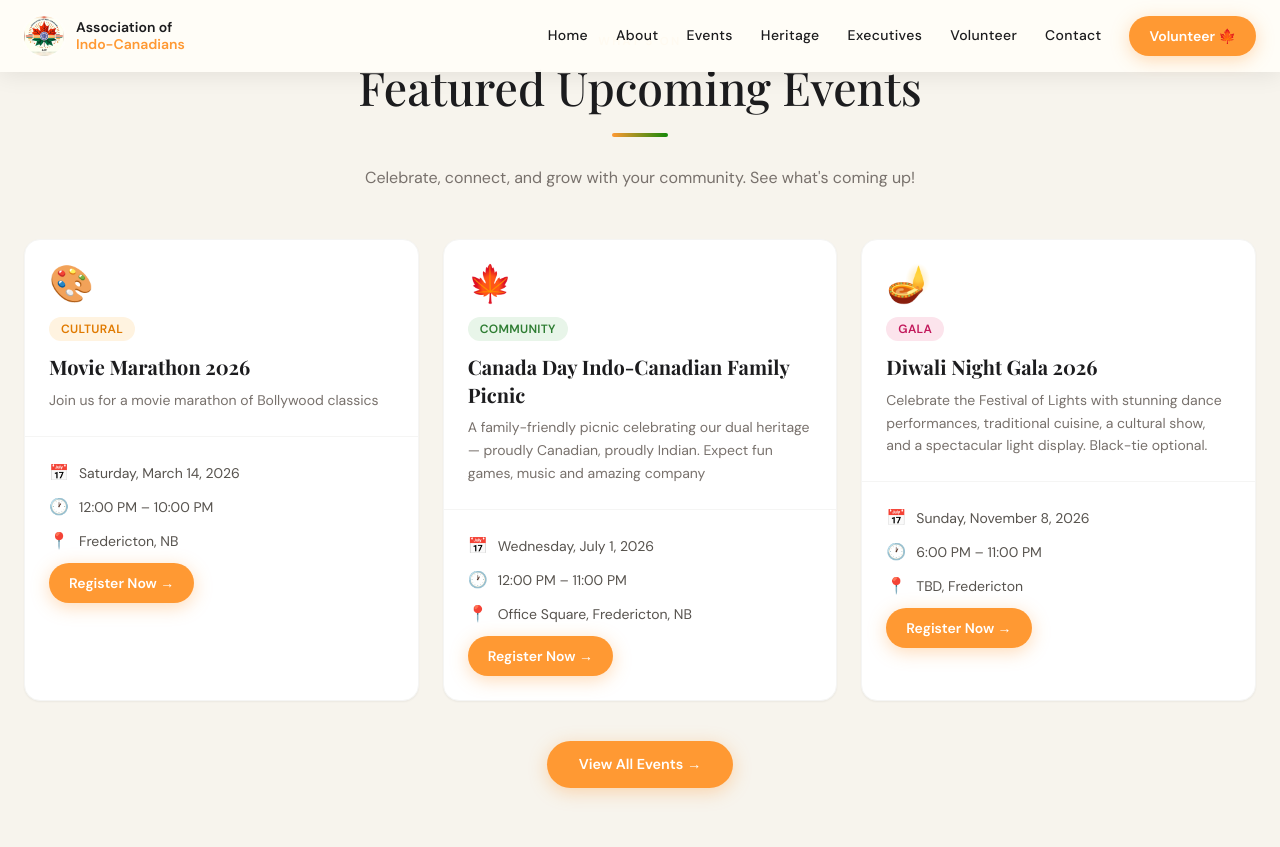
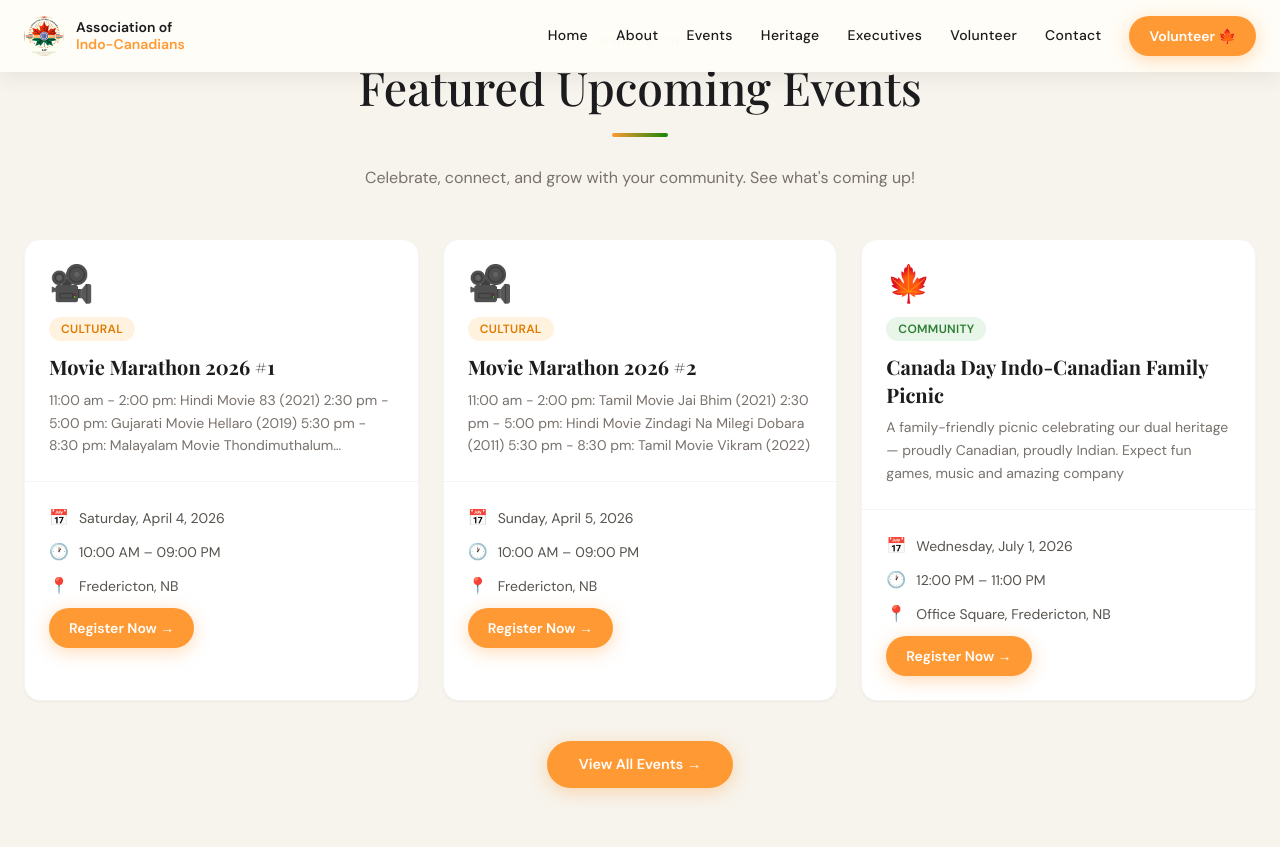
Before and after one commit to abhishekmenon84/aic-jekyll-website, a Jekyll site: the page built from index.md, in a window 1280 px wide and 900 px high, scrolled down 1946 px. Shown: the top 847 px of the window. Built offline with Jekyll 4.4.1, drawn with Linux system fonts in a browser that asks for light colours; nearby versions of some CDN libraries.

Commit message:
updated upcoming events for movies on 4-5 april

```diff
--- a/_data/upcoming_events.yml
+++ b/_data/upcoming_events.yml
@@ -7,13 +7,28 @@
 # register_url: link to your Google Form or Eventbrite
 # ─────────────────────────────────────────────────────────────────────────────
 
-- title: "Movie Marathon 2026"
-  date: "2026-03-14"
-  time: "12:00 PM – 10:00 PM"
+- title: "Movie Marathon 2026 #1"
+  date: "2026-04-04"
+  time: "10:00 AM – 09:00 PM"
   location: "Fredericton, NB"
-  description: "Join us for a movie marathon of Bollywood classics"
+  description: "11:00 am - 2:00 pm: Hindi Movie 83 (2021)
+                2:30 pm - 5:00 pm: Gujarati Movie Hellaro (2019)
+                5:30 pm - 8:30 pm: Malayalam Movie Thondimuthalum Driksakshiyum (2017)"
   category: "Cultural"
-  emoji: "🎨"
+  emoji: "🎥"
+  featured: true
+  register_url: "https://forms.gle/NMHD5SfpKbzknsgm6"
+  image: ""
+
+- title: "Movie Marathon 2026 #2"
+  date: "2026-04-05"
+  time: "10:00 AM – 09:00 PM"
+  location: "Fredericton, NB"
+  description: "11:00 am - 2:00 pm: Tamil Movie Jai Bhim (2021)
+                2:30 pm - 5:00 pm: Hindi Movie Zindagi Na Milegi Dobara (2011)
+                5:30 pm - 8:30 pm: Tamil Movie Vikram (2022)"
+  category: "Cultural"
+  emoji: "🎥"
   featured: true
   register_url: "https://forms.gle/NMHD5SfpKbzknsgm6"
   image: ""
```
